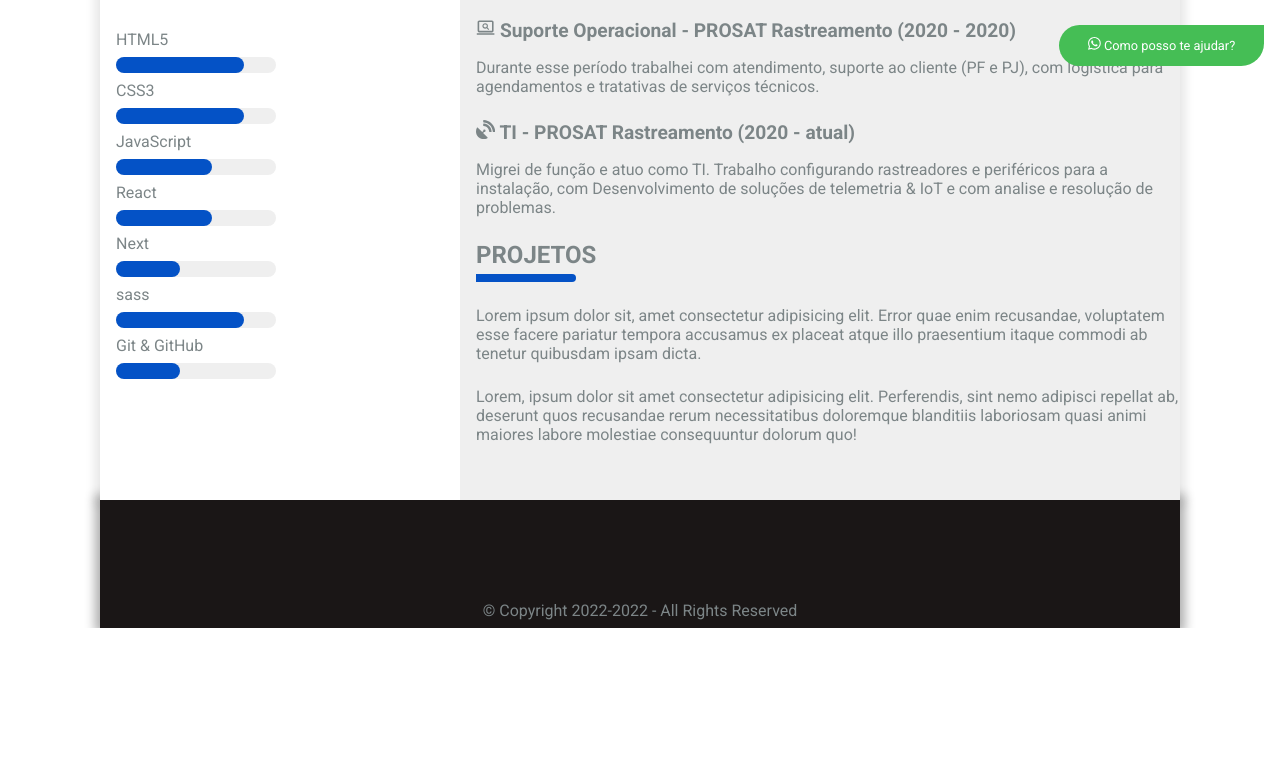
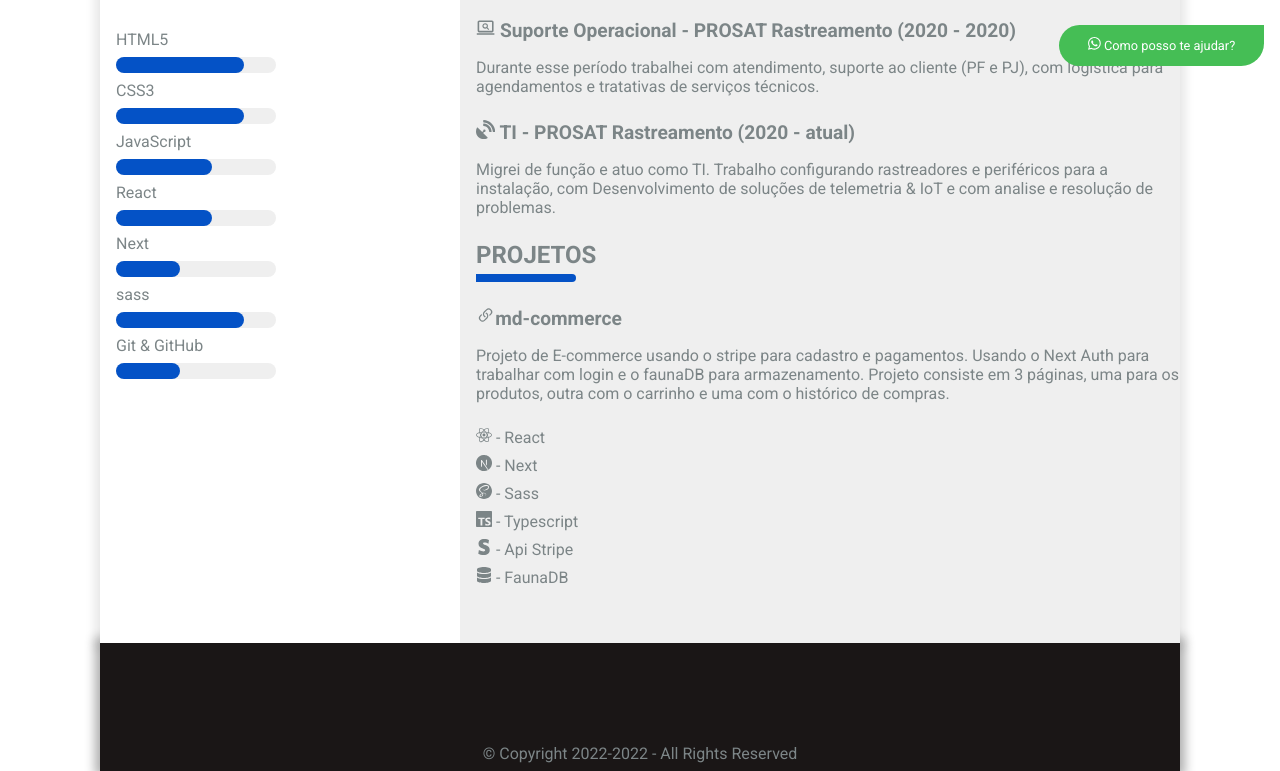
Before and after one commit to MayconDouglasGois/md-curriculo, a React (Create React App) app: page / in a window 1280 px wide. Shown: the part 718-1489 px from the top of the page. Before the commit the page ends 1346 px from the top, so only its background shows below. Built offline with nearby package versions, Linux system fonts and the light colour scheme.

Commit message:
atualizações dos projetos

```diff
--- a/src/components/Body/index.tsx
+++ b/src/components/Body/index.tsx
@@ -2,12 +2,11 @@
 import "./style.scss";
 
 
-import { MdEmail } from "react-icons/md";
-import { BsFillHouseFill, BsHeadset, BsTelephoneFill } from "react-icons/bs";
-import { IoLogoLinkedin, IoLogoGithub } from "react-icons/io";
-import { IoIosBook } from "react-icons/io";
-import {MdOutlineScreenSearchDesktop} from "react-icons/md"
-import {FaSatelliteDish} from "react-icons/fa"
+import { BsFillHouseFill, BsHeadset, BsTelephoneFill, BsLink45Deg } from "react-icons/bs";
+import { IoLogoLinkedin, IoLogoGithub, IoIosBook  } from "react-icons/io";
+import {MdOutlineScreenSearchDesktop, MdEmail} from "react-icons/md"
+import {FaSatelliteDish, FaDatabase, FaCode} from "react-icons/fa"
+import {SiReact, SiNextdotjs, SiSass, SiTypescript,SiStripe} from 'react-icons/si'
 
 
 import Skills from "../Skills";
@@ -124,18 +123,23 @@
         </div>
         <div>
           <h1>PROJETOS</h1>
-          <p>
-            Lorem ipsum dolor sit, amet consectetur adipisicing elit. Error quae
-            enim recusandae, voluptatem esse facere pariatur tempora accusamus
-            ex placeat atque illo praesentium itaque commodi ab tenetur
-            quibusdam ipsam dicta.
-          </p>
-          <p>
-            Lorem, ipsum dolor sit amet consectetur adipisicing elit.
-            Perferendis, sint nemo adipisci repellat ab, deserunt quos
-            recusandae rerum necessitatibus doloremque blanditiis laboriosam
-            quasi animi maiores labore molestiae consequuntur dolorum quo!
-          </p>
+
+          <a href="https://md-commerce.vercel.app/"
+          target="_blank"
+          rel="noopener noreferrer">
+<h2 className="link"><BsLink45Deg/>md-commerce</h2>
+            </a>
+          <p>Projeto de E-commerce usando o stripe para cadastro e pagamentos. Usando o Next Auth para trabalhar com login e o faunaDB para armazenamento. Projeto consiste em 3 páginas, uma para os produtos, outra com o carrinho e uma com o histórico de compras. </p>
+          <ul>
+            <li><SiReact/> - React</li>
+            <li><SiNextdotjs/> - Next</li>
+            <li><SiSass/> - Sass</li>
+            <li><SiTypescript/> - Typescript</li>
+            <li><SiStripe/> - Api Stripe</li>
+            <li><FaDatabase/> - FaunaDB</li>
+
+          </ul>
+
         </div>
       </section>
     </main>
--- a/src/components/Body/style.scss
+++ b/src/components/Body/style.scss
@@ -49,9 +49,13 @@
 
     }
 
+}
+.link{
+    transition: color 0.2s;
 
-
-
+    &:hover{
+        color: var(--blue-500);
+       }
 }
 
 .contatos{
```
